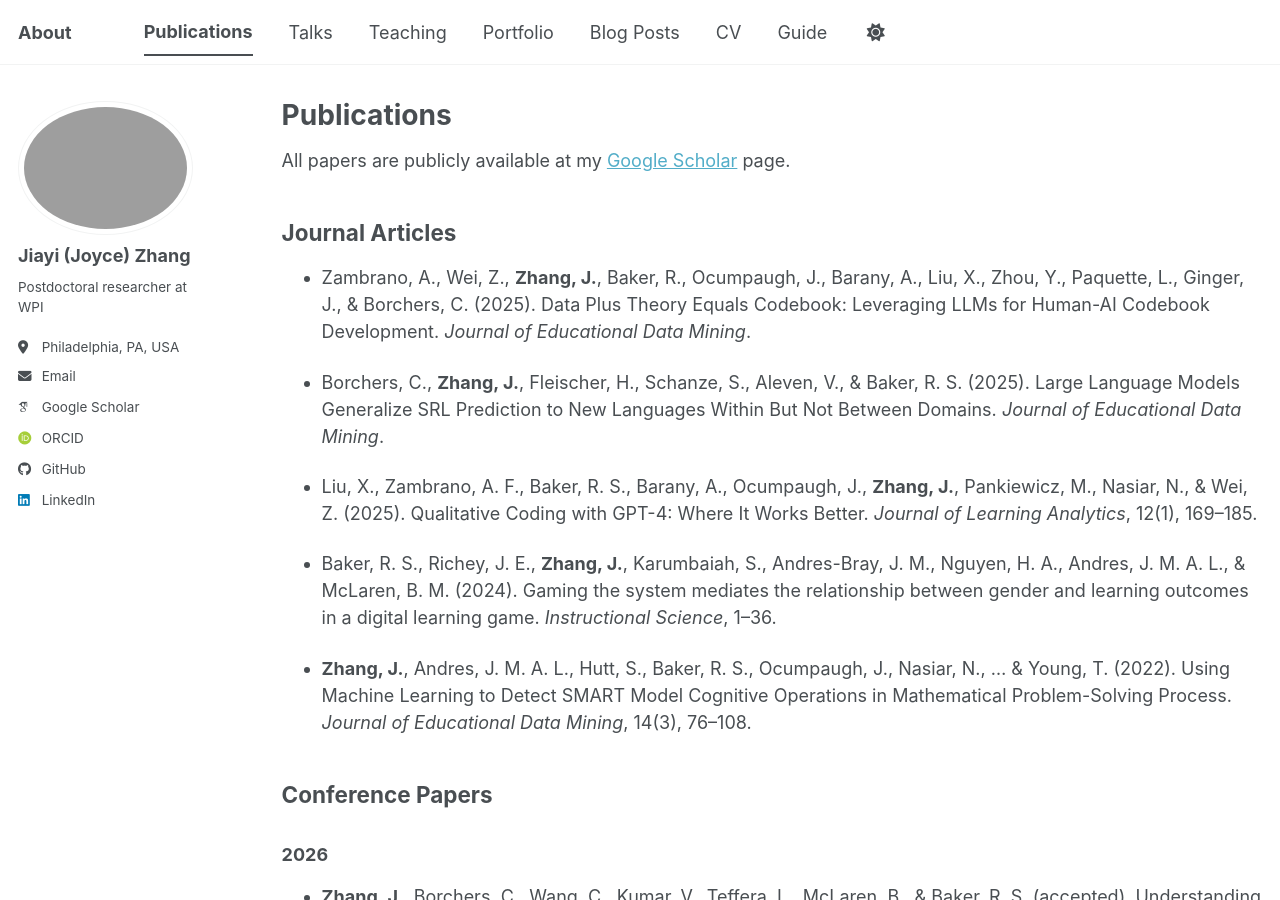
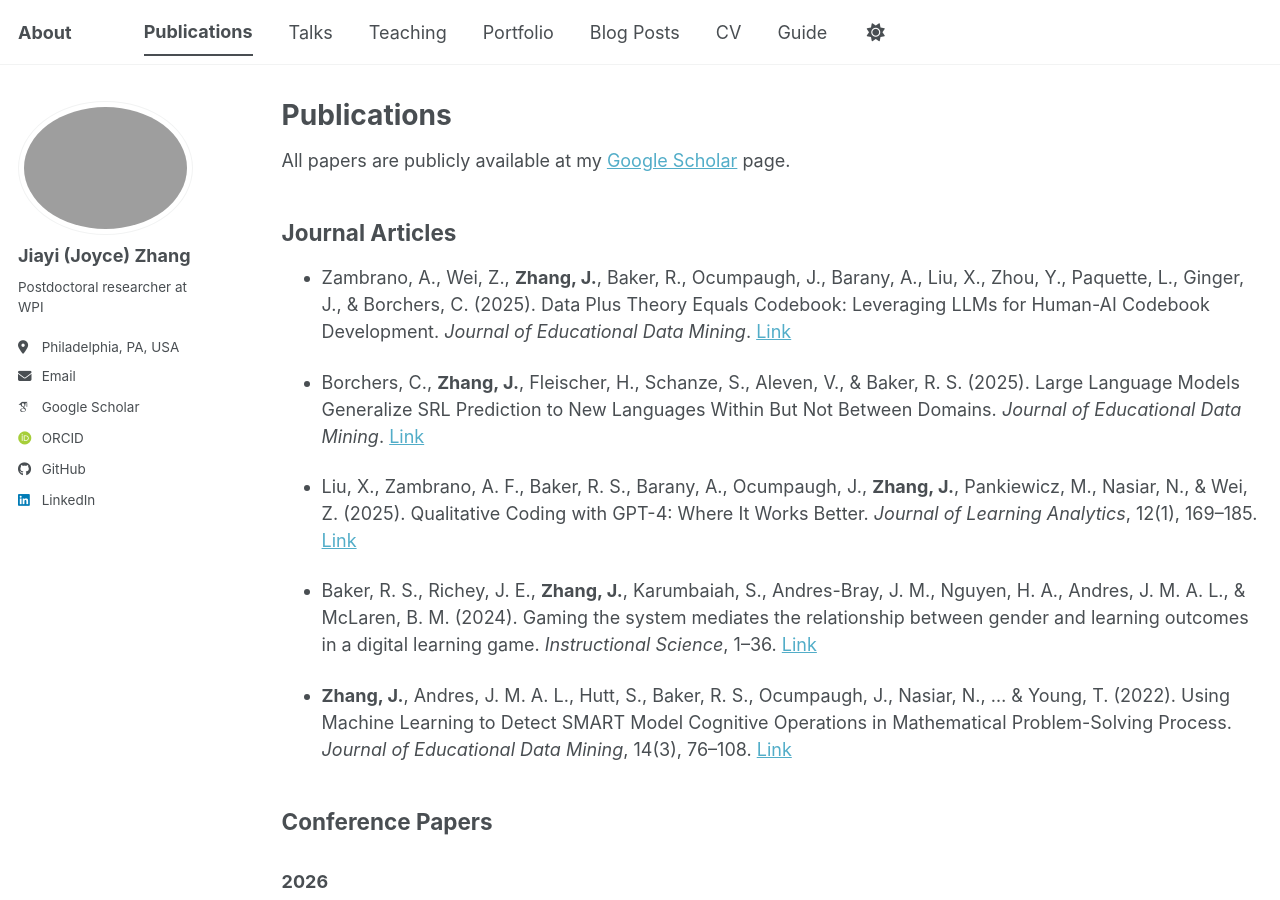
Before and after one commit to JZ2655/jz2655.github.io, a Jekyll site: the page built from _pages/publications.md, in a window 1280 px wide and 900 px high. Built offline with Jekyll 4.4.1, drawn with Linux system fonts in a browser that asks for light colours; some web fonts are replaced; a script bundle is joined from its source files by our own code; library files that are not in the unit come from our copies.

Commit message:
Update publications.md

```diff
--- a/_pages/publications.md
+++ b/_pages/publications.md
@@ -14,28 +14,33 @@ All papers are publicly available at my [Google Scholar](https://scholar.google.
     Borchers, C. (2025). Data Plus Theory Equals Codebook: Leveraging
     LLMs for Human-AI Codebook Development. *Journal of Educational Data
     Mining*.
+    [Link](https://jedm.educationaldatamining.org/index.php/JEDM/article/view/1001)
 
 -   Borchers, C., **Zhang, J.**, Fleischer, H., Schanze, S., Aleven, V.,
     & Baker, R. S. (2025). Large Language Models Generalize SRL
     Prediction to New Languages Within But Not Between Domains. *Journal
     of Educational Data Mining*.
+    [Link](https://eric.ed.gov/?id=EJ1483240)
 
 -   Liu, X., Zambrano, A. F., Baker, R. S., Barany, A., Ocumpaugh, J.,
     **Zhang, J.**, Pankiewicz, M., Nasiar, N., & Wei, Z. (2025).
     Qualitative Coding with GPT-4: Where It Works Better. *Journal of
     Learning Analytics*, 12(1), 169–185.
+    [Link](https://eric.ed.gov/?id=EJ1465623)
 
 -   Baker, R. S., Richey, J. E., **Zhang, J.**, Karumbaiah, S.,
     Andres-Bray, J. M., Nguyen, H. A., Andres, J. M. A. L., &
     McLaren, B. M. (2024). Gaming the system mediates the relationship
     between gender and learning outcomes in a digital learning game.
     *Instructional Science*, 1–36.
+    [Link](https://link.springer.com/article/10.1007/s11251-024-09679-3)
 
 -   **Zhang, J.**, Andres, J. M. A. L., Hutt, S., Baker, R. S.,
     Ocumpaugh, J., Nasiar, N., … & Young, T. (2022). Using Machine
     Learning to Detect SMART Model Cognitive Operations in Mathematical
     Problem-Solving Process. *Journal of Educational Data Mining*,
     14(3), 76–108.
+    [Link](https://jedm.educationaldatamining.org/index.php/JEDM/article/view/610)
 
 ## Conference Papers
 
```
